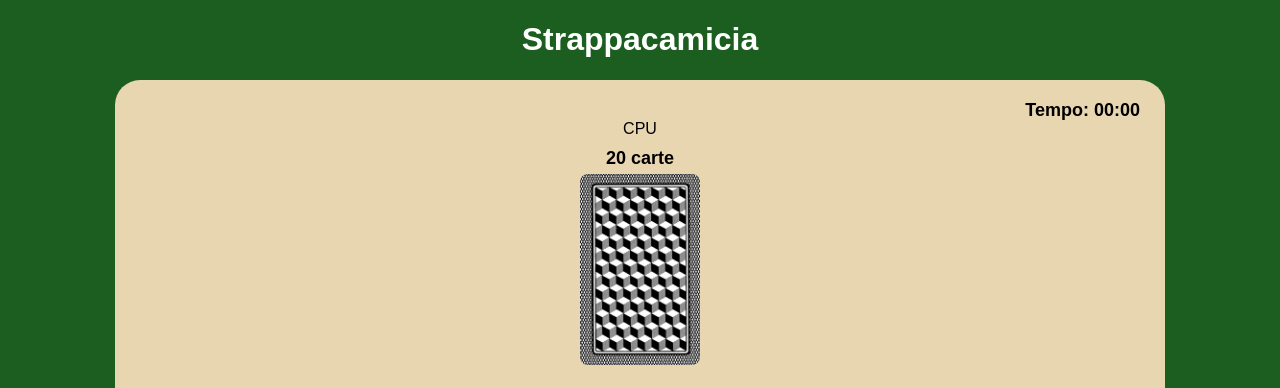
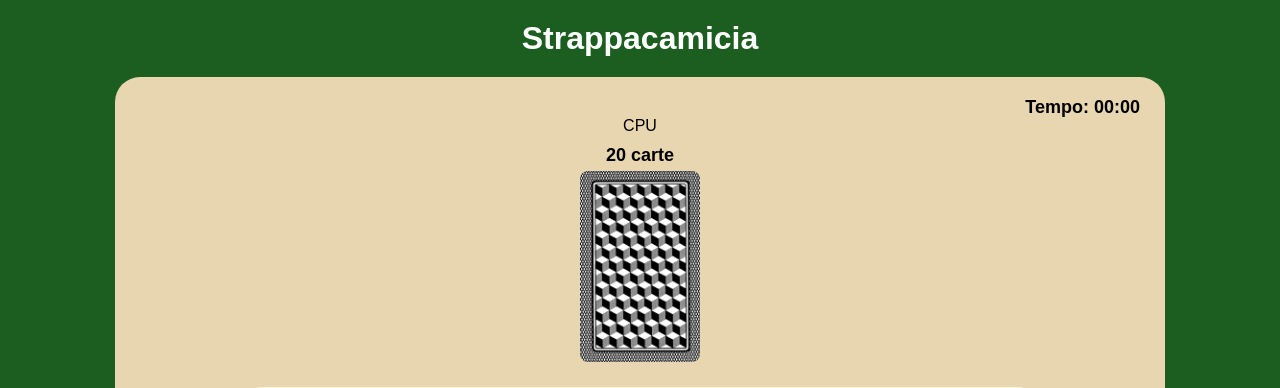
Before and after one commit to FlavioPiff/progetto_strappacamicia_piferi, a PHP site: page /gioco.html in a window 1280 px wide. Shown: the top 388 px of the page. Run offline with PHP 8.4, Linux system fonts and the light colour scheme.

Commit message:
Modifiche grafiche al titolo Strappacamicia

```diff
--- a/stile.css
+++ b/stile.css
@@ -3,6 +3,12 @@ body {
     color: white;
     font-family: Arial, sans-serif;
     text-align: center;
+}
+
+h1 {
+    margin-top: 20px; /* lascio dello spazio sopra il titolo*/
+    margin-bottom: 20px; /* faccio dello spazio tra titolo e tavolo*/
+    font-size: 32px; /* facci diventare il titolo ben visibile*/
 }
 
 .tavolo {
```
